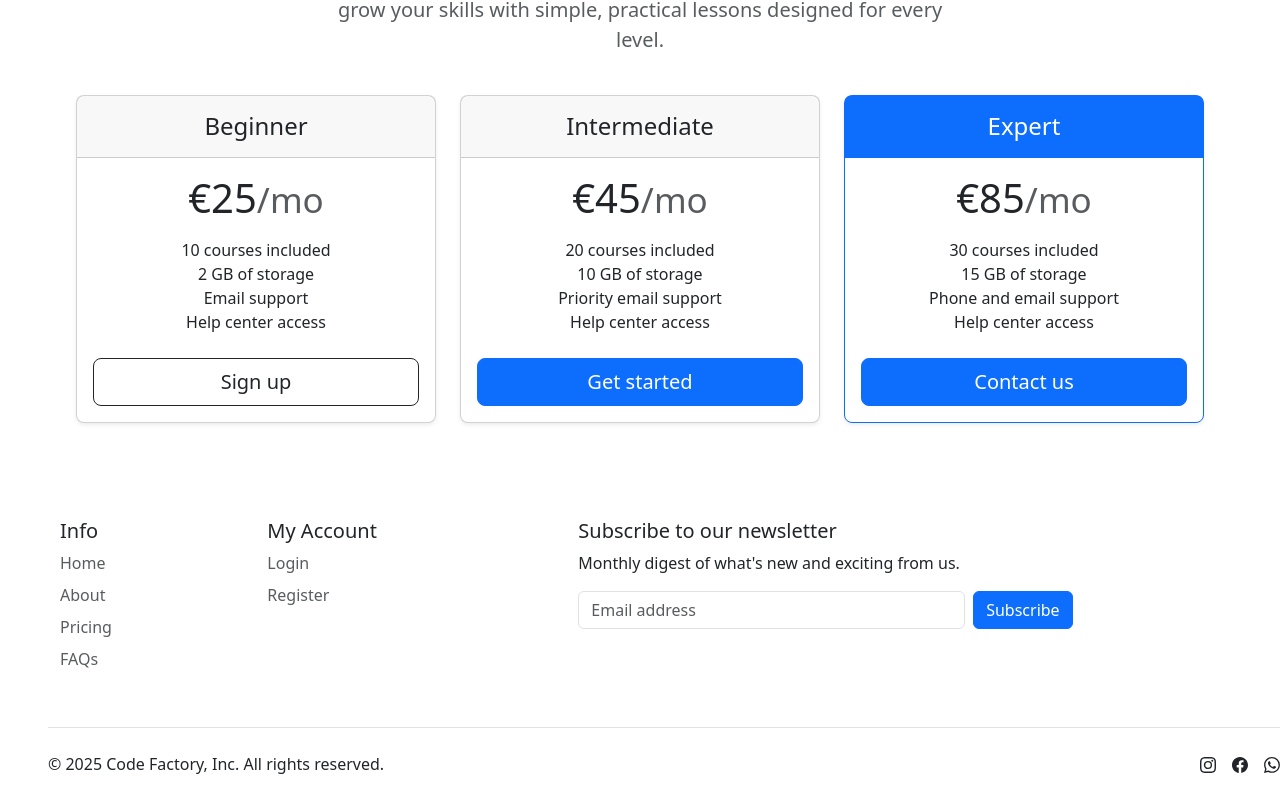
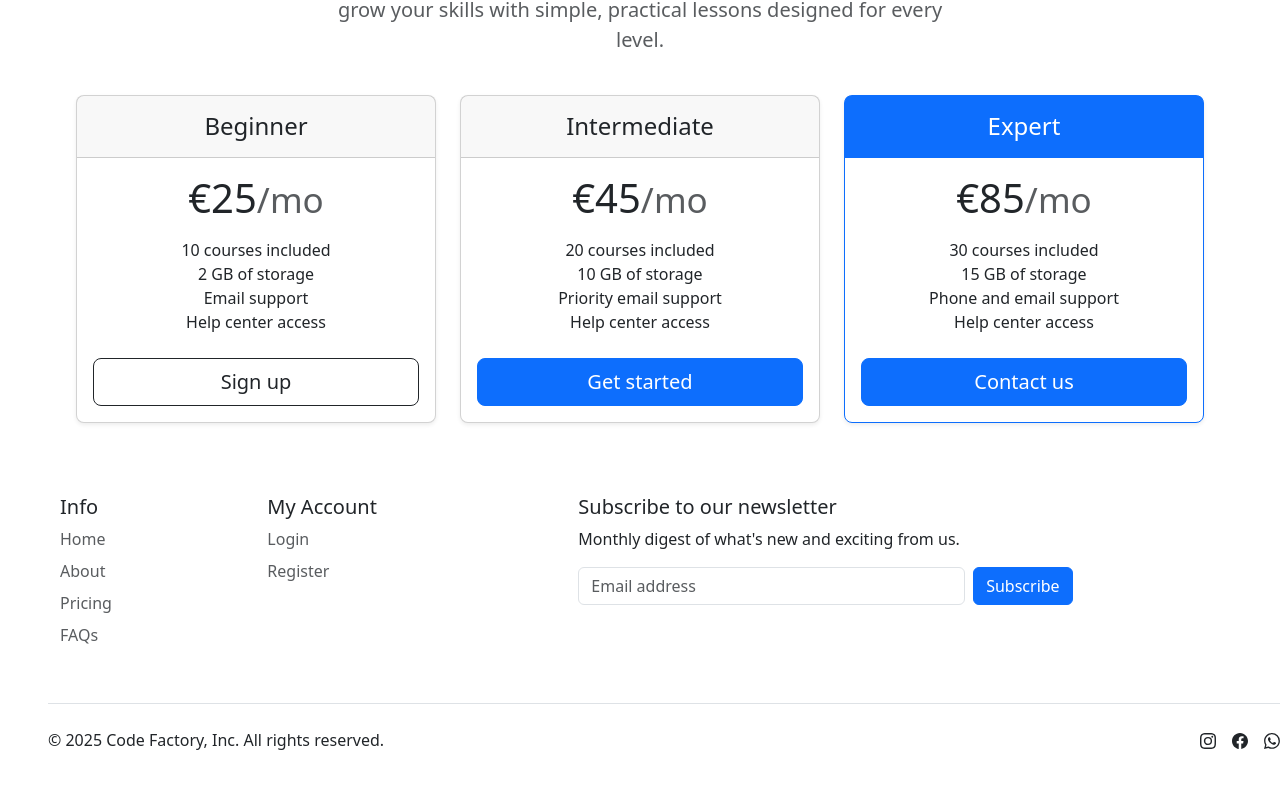
Before and after one commit to GastonLevy/LandingPage, an Angular app: page / in a window 1280 px wide. Shown: the part 1948-2760 px from the top of the page. Built offline with nearby package versions, Linux system fonts and the light colour scheme.

Commit message:
Footer-Improvement

```diff
--- a/src/app/core/footer/footer.html
+++ b/src/app/core/footer/footer.html
@@ -1,4 +1,4 @@
-<footer class="py-5">
+<footer class="pt-4">
   <div class="row ms-5">
     <div class="col-6 col-md-2 mb-3">
       <h5>Info</h5>
```
